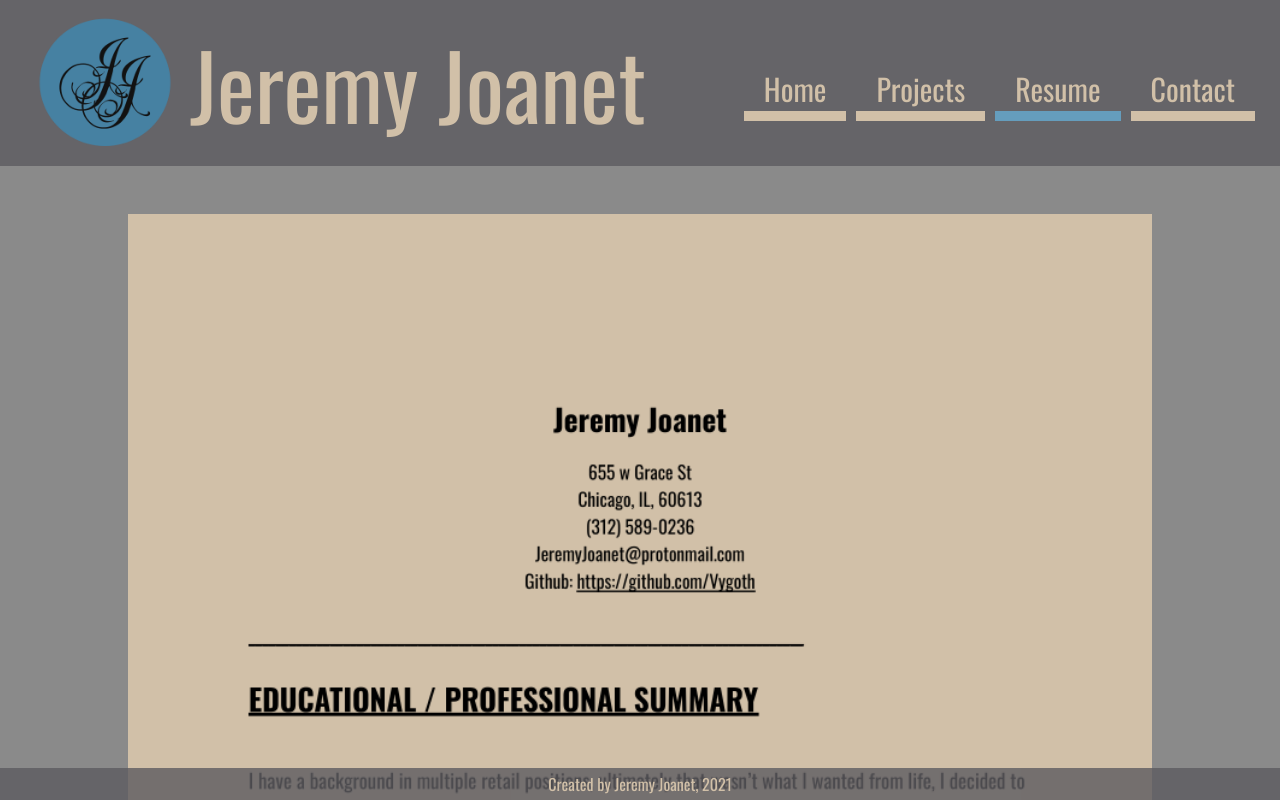
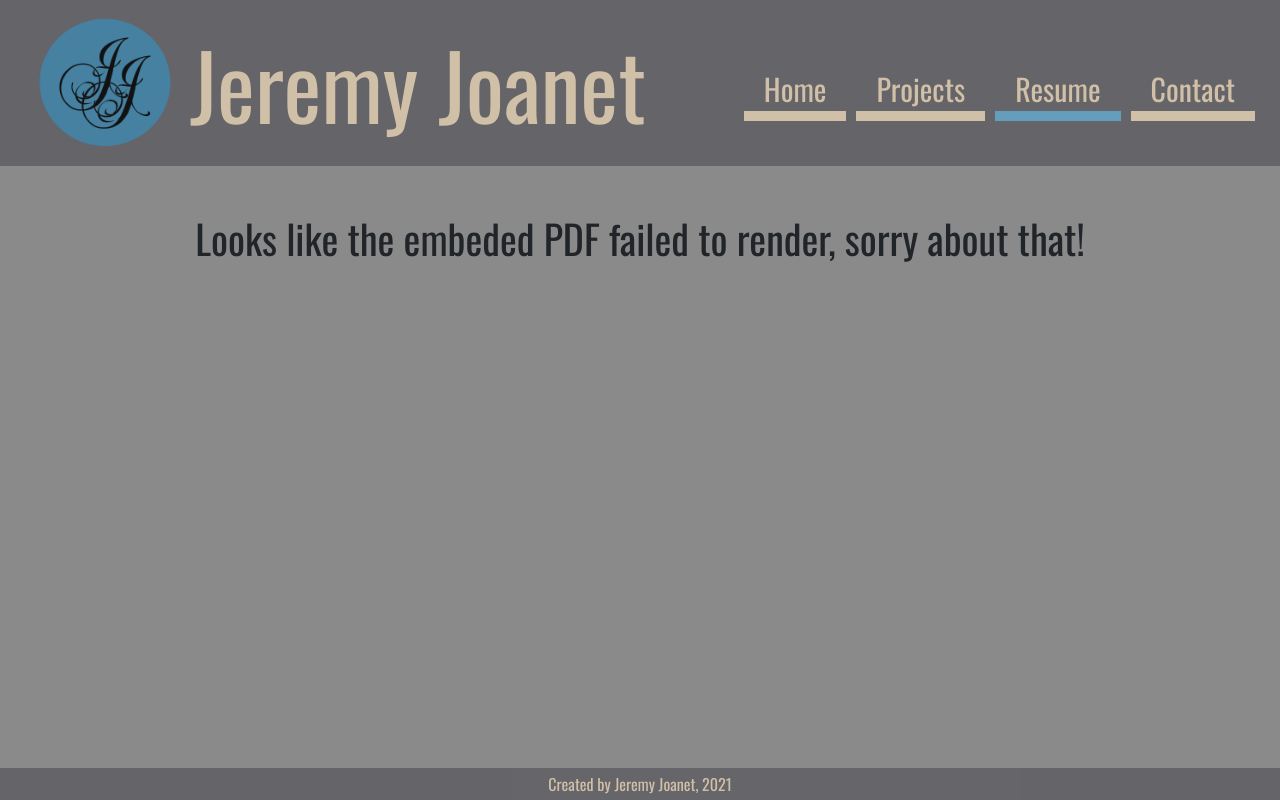
Before and after one commit to JJoanet/Updated_Portfolio, a React (Create React App) app in the folder client/: page /Resume in a window 1280 px wide. Shown: the top 800 px of the page. Built offline with nearby package versions, Linux system fonts and the light colour scheme.

Commit message:
added styling to contact, duplicate contact links to contact, added pdf version of resume to resume page with styling and failsafe for page render

```diff
--- a/client/src/Pages/Contactpage/Contactpage.js
+++ b/client/src/Pages/Contactpage/Contactpage.js
@@ -34,6 +34,11 @@ const Contact = () => {
 
     return (
         <div className="row my-5 inputcontainer d-flex justify-content-around">
+            <div className="row my-5 text-center d-flex justify-content-around" id="iconlist">
+                <a className="col-sm-11 mb-3" href="https://www.linkedin.com/in/jeremy-joanet-1a3a2a204/" rel="noreferrer" target="_blank"><img id="linkedinicon" src="Linkedin.png" alt="Linkedin" /></a>
+                <a className="col-sm-11 mb-4" id="email" href="mailto:jeremyjoanet@protonmail.com?subject=Email from Portfolio"><h1>JeremyJoanet@protonmail.com</h1></a>
+                <a className="col-sm-11" href="https://github.com/Vygoth" rel="noreferrer" target="_blank"><img id="githubicon" src="GithubIconProfile.png" alt="Github" /></a>
+            </div>
             <div className="row">
                 <div>
                     <form onSubmit={handleSubmit}>
--- a/client/src/Pages/Contactpage/style.css
+++ b/client/src/Pages/Contactpage/style.css
@@ -19,3 +19,9 @@
     background-color: #D1C0A8;
     border-color: #5d5c61;
 }
+#email{
+    color: #D1C0A8;
+}
+.form-control:focus{
+    background-color: #659DBD;
+}
--- a/client/src/Pages/Resumepage/Resumepage.js
+++ b/client/src/Pages/Resumepage/Resumepage.js
@@ -1,11 +1,28 @@
-import React from 'react';
+import React, { useEffect } from 'react';
 import './style.css';
 
 function Resume() {
+
+    const [pageRendered, setPageRendered] = React.useState(false);
+
+    let resumecontainer = (<h1 className="text-center">Loading Resume...</h1>);
+
+    useEffect(() => {
+        setPageRendered(true)
+    }, [])
+
+    if(pageRendered) {
+        resumecontainer = (
+            <div id="resumecontainer" className="my-5">
+                <object data="./JeremyJoanetResumePortfolio.pdf" type="application/pdf" width="100%" height="100%">
+                    <h1 className="text-center">Looks like the embeded PDF failed to render, sorry about that!</h1>
+                </object>
+            </div>
+        )
+    }
+
     return (
-        <div id="resumecontainer" className="my-5">
-            <img src="/CV.png" alt="Resume" id="resume"/>
-        </div>
+        <div>{resumecontainer}</div>
     )
 }
 
--- a/client/src/Pages/Resumepage/style.css
+++ b/client/src/Pages/Resumepage/style.css
@@ -1,8 +1,11 @@
 #resume{
+    height: 100%;
+}
+#resumecontainer{
+    height: 900px;
+    width: 80%;
     display: flex;
     justify-content: center;
     margin-left: auto;
     margin-right: auto;
-    width: 80%;
-    max-width: 1200px !important;
 }
```
Also changed, not shown: 1 other file (tests, documents, lock files or other folders).
